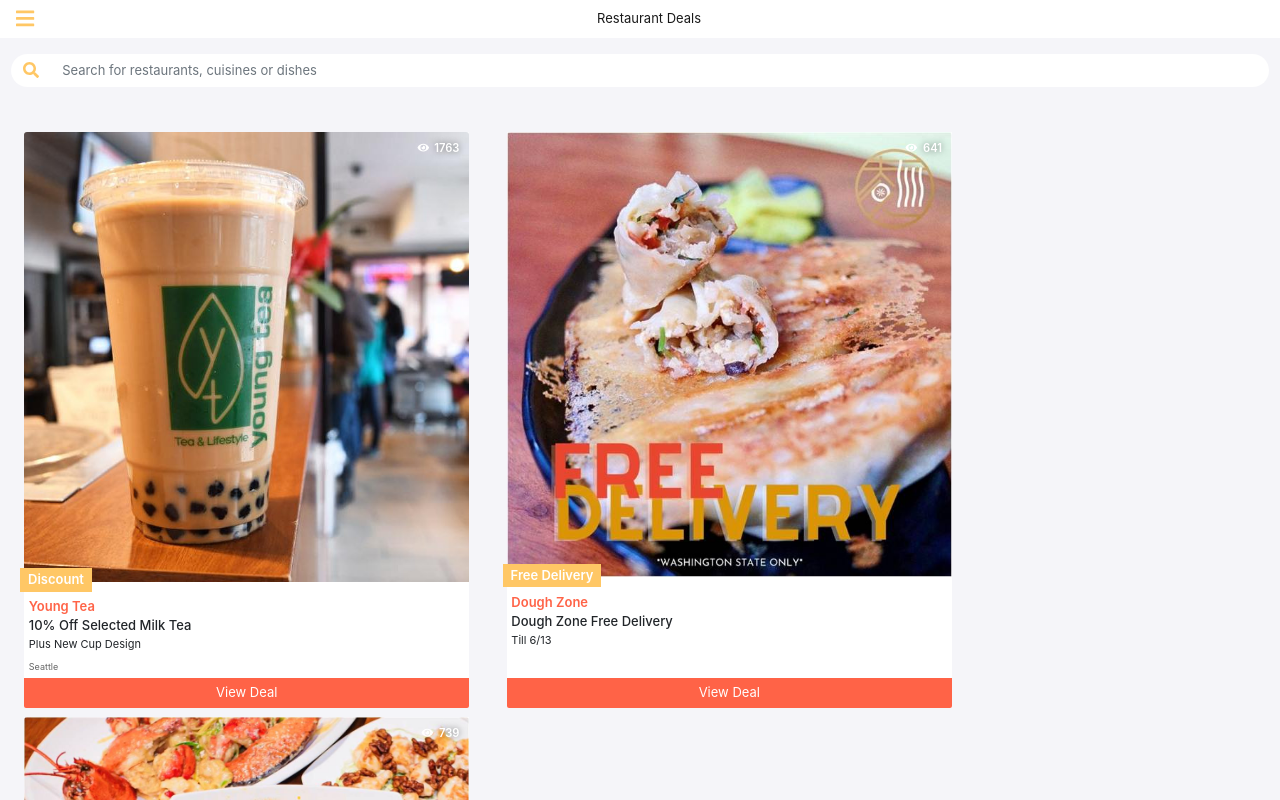
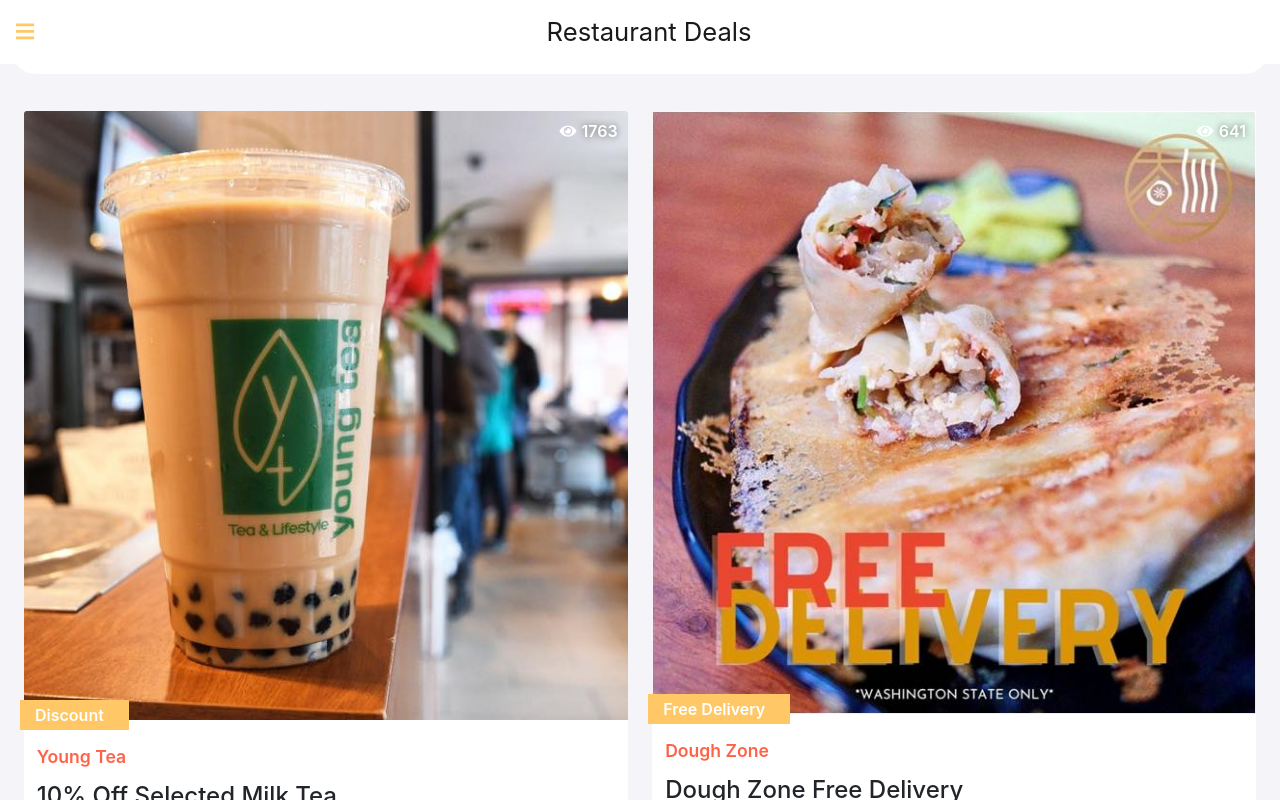
Before and after one commit to JinSon12/tblFlash_sample, a React (Create React App) app: page / in a window 1280 px wide. Shown: the top 800 px of the page. Built offline with nearby package versions, Linux system fonts and the light colour scheme.

Commit message:
responsiveness detailed promo ok

```diff
--- a/src/App.css
+++ b/src/App.css
@@ -5,7 +5,6 @@
 @media only screen and (min-width: 100px) {
   .App {
     background-color: #f5f5f9;
-    padding: 0.5rem;
     font-size: small;
   }
 
@@ -20,7 +19,6 @@
 
 @media only screen and (min-width: 992px) {
   .card-list {
-    max-width: 75vw;
     padding: 1rem;
   }
 }
--- a/src/component/Card/Card.js
+++ b/src/component/Card/Card.js
@@ -14,6 +14,7 @@
   const [redirectTo, setRedirectTo] = useState(undefined);
 
   let cardData = props.data;
+  console.log(cardData);
 
   const handleClick = () => {
     // I would further send a request to the server increasing the count, using axios.
@@ -38,7 +39,16 @@
   }, []);
 
   if (redirectTo) {
-    return <Redirect push to={"/promo/" + redirectTo} />;
+    console.log(cardData);
+    return (
+      <Redirect
+        push
+        to={{
+          pathname: `/promo/${redirectTo}`,
+          state: { data: cardData, viewCount: viewCount },
+        }}
+      />
+    );
   }
 
   return (
--- a/src/component/Card/card.css
+++ b/src/component/Card/card.css
@@ -116,3 +116,97 @@
     max-width: 300px;
   } */
 }
+
+@media only screen and (min-width: 576px) {
+  .card-list {
+    margin: 0;
+  }
+
+  .card {
+    flex: 0 0 49%;
+    margin-bottom: 1rem;
+  }
+
+  .card-btn {
+    padding: 0.5rem 1.3rem;
+  }
+
+  .promo-type {
+    padding: 3px 15px;
+    padding-right: 25px;
+  }
+
+  .card-text {
+    padding: 0.5rem;
+    margin-bottom: 3rem;
+  }
+
+  .store-name {
+    font-size: 0.9rem;
+    padding-bottom: 8px;
+  }
+
+  .card-text .title {
+    font-size: 1.3rem;
+    line-height: normal;
+    padding-bottom: 3px;
+  }
+
+  .card-text .subtitle {
+    font-size: 0.9rem;
+    line-height: normal;
+    padding-bottom: 3px;
+  }
+}
+
+@media only screen and (min-width: 992px) {
+  .card-list {
+    margin: 0;
+  }
+
+  .card {
+    flex: 0 0 49%;
+    margin-bottom: 1rem;
+  }
+
+  .card-btn {
+    padding: 0.5rem 1.3rem;
+    font-size: 1.2rem;
+  }
+
+  .promo-type {
+    padding: 3px 15px;
+    padding-right: 25px;
+    font-size: 1rem;
+  }
+
+  .card-text {
+    padding: 0.8rem;
+    margin-bottom: 3rem;
+  }
+
+  .store-name {
+    font-size: 1.1rem;
+    padding-bottom: 10px;
+  }
+
+  .card-text .title {
+    font-size: 1.5rem;
+    line-height: normal;
+    padding-bottom: 3px;
+  }
+
+  .card-text .subtitle {
+    font-size: 1.1rem;
+    line-height: normal;
+    padding-bottom: 3px;
+  }
+
+  .card-text .location {
+    font-size: 1rem;
+  }
+
+  .viewCount {
+    font-size: 1rem;
+  }
+}
--- a/src/component/NavBar/navbar.css
+++ b/src/component/NavBar/navbar.css
@@ -26,6 +26,10 @@
 } */
 
 .navbar {
+  position: fixed;
+  z-index: 3;
+  width: 100%;
+  top: 0;
   background-color: white;
   display: flex;
   padding: 0.2rem 1rem;
@@ -35,10 +39,20 @@
   margin: auto;
   width: 50%;
   text-align: center;
-  font-size: small;
+  font-size: 1rem;
 }
 
 .navbar .btn {
   padding: 0;
   font-size: 1.3rem;
 }
+
+@media only screen and (min-width: 992px) {
+  .navbar {
+    padding: 0.5rem 1rem;
+  }
+
+  .navbar-brand {
+    font-size: 1.6rem;
+  }
+}
--- a/src/component/PromoDetail/PromoDetail.js
+++ b/src/component/PromoDetail/PromoDetail.js
@@ -1,13 +1,58 @@
 import React, { useState } from "react";
 import { useParams } from "react-router-dom";
+import { FontAwesomeIcon } from "@fortawesome/react-fontawesome";
+import { faEye } from "@fortawesome/free-solid-svg-icons";
+import "./promo-detail.css";
 
 const PromoDetail = (props) => {
   const urlParams = useParams();
   let promoId = urlParams.promoId;
+  let data = props.location.state.data;
+  let viewCount = props.location.state.viewCount;
 
-  console.log(promoId);
+  console.log(props.location.state.data);
+  console.log(data.img);
 
-  return <></>;
+  return (
+    <>
+      <div className="promo-det-container">
+        <div className="card-img-container">
+          <img className="card-img" src={`../../img/${data.img}`} alt="" />
+        </div>
+
+        <span className="promo-minor-info">
+          <div className="location">{data.location}</div>
+
+          <div className="promo-viewCount">
+            <FontAwesomeIcon className="icon" icon={faEye} />
+            <span className="text">{viewCount}</span>
+          </div>
+        </span>
+
+        <div className="promo-info">
+          <div className="promo-type">{data.promotionType}</div>
+          <div className="store-name">{data.storeName}</div>
+          <div className="divider"></div>
+
+          <div className="title">{data.title}</div>
+          <div className="subtitle">{data.subtitle}</div>
+          <div className="det-descr">{data.detailedDescr}</div>
+        </div>
+
+        <div className="promo-store-add-info">
+          <div>
+            Address:
+            <a href={`http://maps.google.com/?q=${data.addr}`}> {data.addr}</a>
+          </div>
+
+          <div>
+            Phone: <a href={`tel:${data.phone}`}>{data.phone}</a>
+          </div>
+        </div>
+        <div className="card-btn">Order Now</div>
+      </div>
+    </>
+  );
 };
 
 export default PromoDetail;
--- /dev/null
+++ b/src/component/PromoDetail/promo-detail.css
@@ -0,0 +1,144 @@
+.promo-det-container {
+  position: relative;
+  background-color: white;
+  overflow: scroll;
+}
+
+.promo-minor-info {
+  display: flex;
+  justify-content: space-between;
+  align-items: center;
+  background-color: rgb(255, 199, 101);
+  color: white;
+  font-weight: 600;
+}
+
+.promo-det-container .card-img {
+  border-radius: 0;
+  height: 100%;
+  width: 100%;
+}
+
+.promo-det-container a {
+  color: rgb(255, 199, 101);
+}
+
+.promo-det-container .card-btn {
+  border-radius: 0;
+  position: fixed;
+  bottom: 0;
+}
+
+.promo-viewCount .text {
+  font-size: 0.7rem;
+  font-weight: 600;
+  margin-left: 3px;
+}
+
+@media only screen and (min-width: 100px) {
+  .promo-minor-info {
+    padding: 0.8vh 2vw;
+  }
+
+  .promo-info {
+    padding: 3vw;
+    font-size: 1.3rem;
+  }
+
+  .promo-store-add-info {
+    padding: 1vh 3vw;
+    margin-bottom: 5rem;
+  }
+
+  .promo-det-container .card-btn {
+    border-radius: 0;
+    position: fixed;
+    padding: 0.8rem 2rem;
+    font-weight: 600;
+    font-size: 0.9rem;
+  }
+
+  .promo-info .store-name {
+    margin-bottom: 1rem;
+    font-size: 0.9rem;
+  }
+
+  .promo-info .title {
+    font-weight: 600;
+    font-size: 1rem;
+  }
+
+  .promo-info .subtitle {
+    font-size: 0.9rem;
+    margin-bottom: 0.5rem;
+  }
+
+  .promo-info .det-descr {
+    font-size: 0.8rem;
+    color: rgb(97, 97, 97);
+  }
+
+  .promo-info .promo-type {
+    visibility: hidden;
+  }
+}
+
+@media only screen and (min-width: 992px) {
+  .card-img-container {
+    display: flex;
+    justify-content: center;
+  }
+
+  .promo-det-container .card-img {
+    height: 50vh;
+    width: auto;
+  }
+
+  .promo-det-container .card-btn {
+    font-size: 1.5rem;
+  }
+
+  .promo-viewCount .text,
+  .promo-det-container .location {
+    font-size: 1.2rem;
+  }
+
+  .promo-store-add-info {
+    font-size: 1.4rem;
+  }
+
+  .promo-info .store-name {
+    font-size: 1.7rem;
+  }
+
+  .divider {
+    border-bottom: 3px solid tomato;
+    width: 3rem;
+    margin: 1.5rem 0;
+  }
+
+  .promo-info .promo-type {
+    background-color: transparent;
+    color: #666666;
+    font-size: 1.2rem;
+    position: relative;
+    padding: 0;
+    left: 0;
+    bottom: 0;
+  }
+
+  .promo-info .title {
+    font-size: 2rem;
+    font-weight: 600;
+  }
+
+  .promo-info .subtitle {
+    font-size: 1.5rem;
+    margin-bottom: 1.5rem;
+  }
+
+  .promo-info .det-descr {
+    font-size: 1.4rem;
+    margin-bottom: 1rem;
+  }
+}
--- a/src/component/RestaurantDeals/RestaurantDeals.js
+++ b/src/component/RestaurantDeals/RestaurantDeals.js
@@ -1,13 +1,14 @@
 import React from "react";
 import SearchBar from "../Search/SearchBar";
 import CardList from "../CardList/CardList";
+import "./rest-deals.css";
 
 const RestaurantDeals = () => {
   return (
-    <>
+    <div className="restaurant-deals">
       <SearchBar />
       <CardList />
-    </>
+    </div>
   );
 };
 
--- /dev/null
+++ b/src/component/RestaurantDeals/rest-deals.css
@@ -0,0 +1,8 @@
+.restaurant-deals {
+}
+
+@media only screen and (min-width: 100px) {
+  .restaurant-deals {
+    padding: 0.5rem;
+  }
+}
--- a/src/component/Search/search.css
+++ b/src/component/Search/search.css
@@ -17,3 +17,22 @@
 .searchbar {
   padding: 0.5rem 0.2rem;
 }
+
+@media only screen and (min-width: 992px) {
+  .searchbar {
+    padding: 1rem 0.2rem;
+  }
+
+  .input-group-text {
+    font-size: 1.5rem;
+  }
+
+  .form-control {
+    font-size: 1.5rem;
+  }
+
+  .input-group .form-control,
+  .input-group-text {
+    border-radius: 30px;
+  }
+}
--- a/src/data/data.js
+++ b/src/data/data.js
@@ -10,6 +10,8 @@
     detailedDescr:
       "Young Tea (Seattle) now has a new cup design. Plus 10% off on selected milk tea drinks.",
     viewCnt: 1705,
+    addr: "609 S Weller St Seattle 98104",
+    phone: "(206) 682-6688",
   },
   {
     img: "dzone.jpg",
--- a/src/routes/index.js
+++ b/src/routes/index.js
@@ -12,7 +12,10 @@
   <Router>
     <Switch>
       <Route exact path="/" component={RestaurantDeals} />
-      <Route path="/promo/:promoId" component={PromoDetail} />
+      <Route
+        path="/promo/:promoId"
+        render={(props) => <PromoDetail {...props} />}
+      />
       {/* <Route path="/about" component={Aquarium} /> */}
       <Redirect to="/" />
     </Switch>
```
